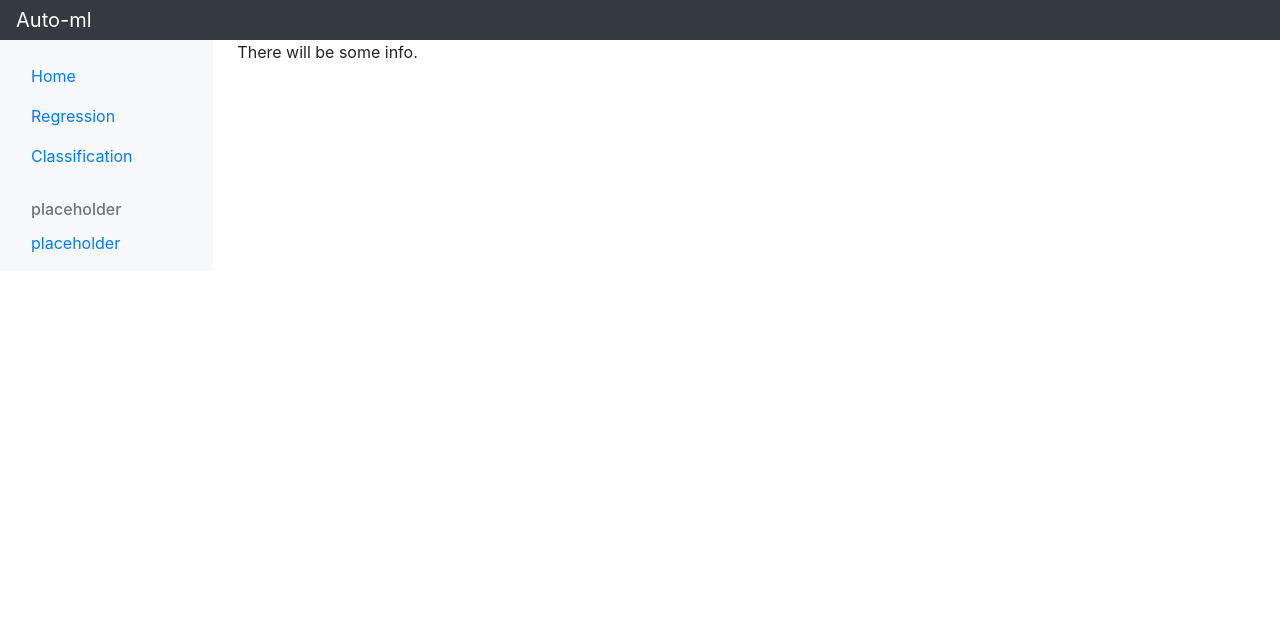
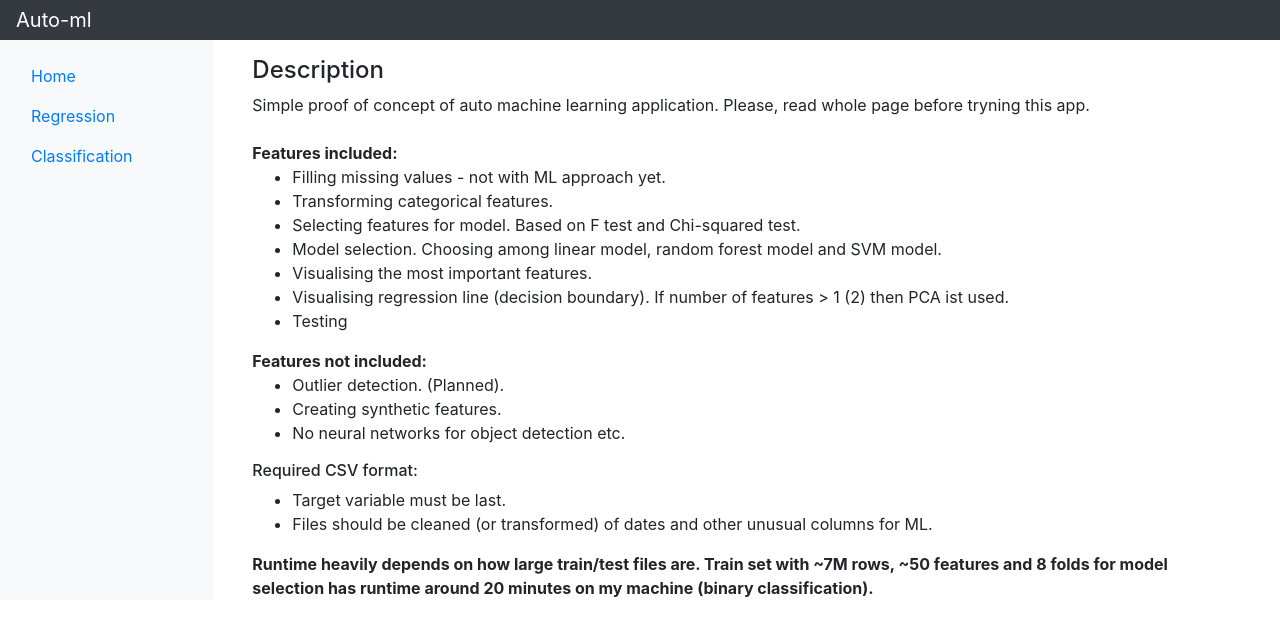
Before and after one commit to marek-kan/Auto-ML, a Django app: page / in a window 1280 px wide. Shown: the top 636 px of the page. Run offline with Django 3.2, Linux system fonts and the light colour scheme; parts of the project's set-up code (start-up, migrations or seed data) failed here and were passed over; some libraries are stand-ins or nearby versions.

Commit message:
add some info in home page

```diff
--- a/auto_ml/base/templates/base/base.html
+++ b/auto_ml/base/templates/base/base.html
@@ -77,7 +77,7 @@
           </li>
         </ul>
 
-        <h6 class="sidebar-heading d-flex justify-content-between align-items-center px-3 mt-4 mb-1 text-muted">
+        <!-- <h6 class="sidebar-heading d-flex justify-content-between align-items-center px-3 mt-4 mb-1 text-muted">
           <span>placeholder</span>
           <a class="d-flex align-items-center text-muted" href="#" aria-label="Add a new report">
             <span data-feather="plus-circle"></span>
@@ -90,7 +90,7 @@
               placeholder
             </a>
           </li>
-        </ul>
+        </ul> -->
       </div>
     </nav>
 
--- a/auto_ml/base/templates/base/home.html
+++ b/auto_ml/base/templates/base/home.html
@@ -1,5 +1,34 @@
 {% extends 'base/base.html' %}
 
 {% block content %}
-There will be some info.
+<div class="mt-3 container">
+  <h4>Description</h4>
+  Simple proof of concept of auto machine learning application. Please, read whole page before tryning this app.
+  <br/>
+  <br/>
+  <b>Features included:</b>
+  <ul>
+    <li>Filling missing values - not with ML approach yet.</li>
+    <li>Transforming categorical features.</li>
+    <li>Selecting features for model. Based on F test and Chi-squared test.</li>
+    <li>Model selection. Choosing among linear model, random forest model and SVM model. </li>
+    <li>Visualising the most important features.</li>
+    <li>Visualising regression line (decision boundary). If number of features > 1 (2) then PCA ist used.</li>
+    <li>Testing</li>
+  </ul>
+
+  <b>Features not included:</b>
+  <ul>
+    <li>Outlier detection. (Planned).</li>
+    <li>Creating synthetic features.</li>
+    <li>No neural networks for object detection etc.</li>
+  </ul>
+
+  <h6>Required CSV format:</h6>
+  <ul>
+    <li>Target variable must be last.</li>
+    <li>Files should be cleaned (or transformed) of dates and other unusual columns for ML.</li>
+  </ul>
+  <b>Runtime heavily depends on how large train/test files are. Train set with ~7M rows, ~50 features and 8 folds for model selection has runtime around 20 minutes on my machine (binary classification).</b>
+</div>
 {% endblock %}
```
